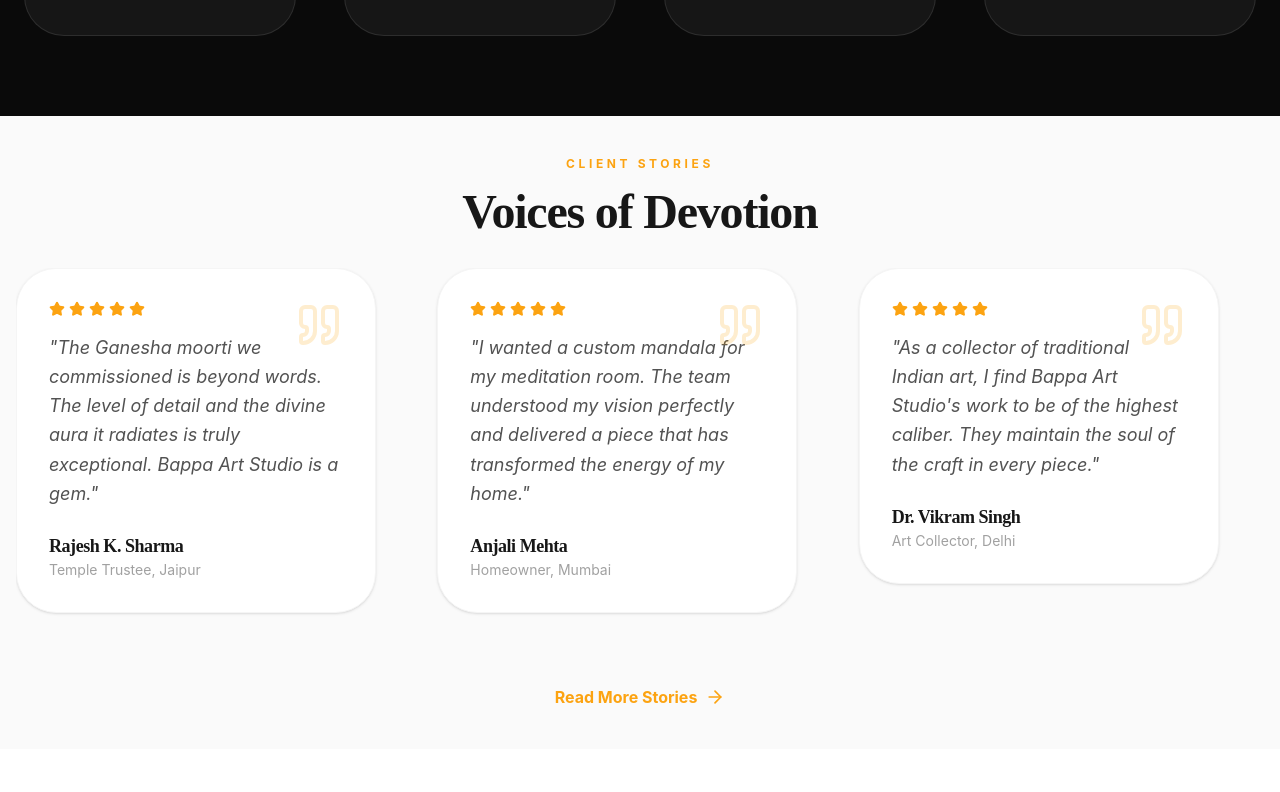
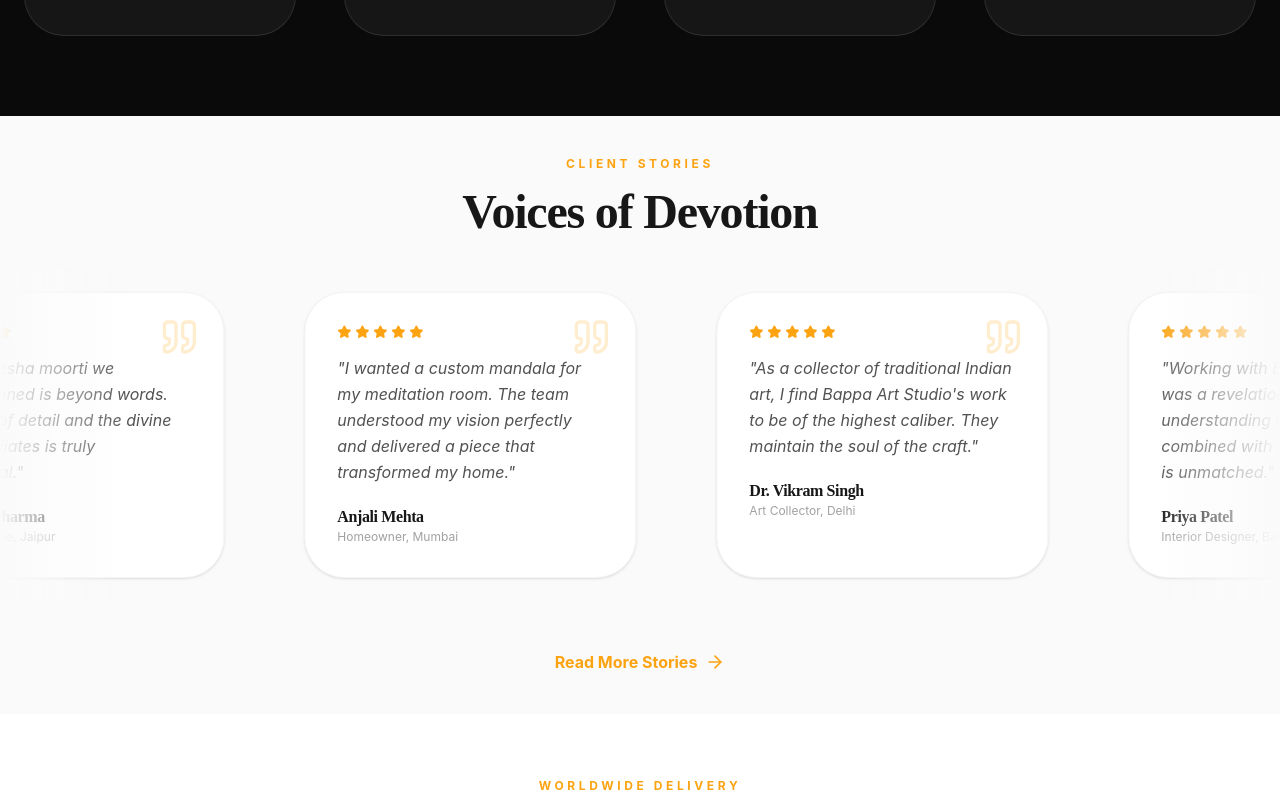
Before and after one commit to Divyanshu157/BappaArtStudioProd, a React (Vite) app: page / in a window 1280 px wide. Shown: the part 4910-5702 px from the top of the page. Built offline with nearby package versions, Linux system fonts and the light colour scheme.

Commit message:
Add animated marquee testimonials section with continuous motion

```diff
--- a/src/index.css
+++ b/src/index.css
@@ -34,4 +34,15 @@
     background-image: radial-gradient(circle, #00000010 1px, transparent 1px);
     background-size: 30px 30px;
   }
+  .animate-marquee {
+    animation: marquee 30s linear infinite;
+  }
+  @keyframes marquee {
+    0% {
+      transform: translateX(0);
+    }
+    100% {
+      transform: translateX(-50%);
+    }
+  }
 }
--- a/src/pages/Home.tsx
+++ b/src/pages/Home.tsx
@@ -389,60 +389,141 @@ const Home = () => {
             </div>
           </section>
 
-          {/* SECTION 8: TESTIMONIALS */}
-          <section className="py-10 px-4 bg-neutral-50" aria-labelledby="testimonials-title">
-            <div className="max-w-7xl mx-auto">
+          {/* SECTION 8: TESTIMONIALS - AUTO SCROLLING MARQUEE */}
+          <section className="py-10 px-0 bg-neutral-50 overflow-hidden" aria-labelledby="testimonials-title">
+            <div className="max-w-7xl mx-auto mb-8">
               <Reveal>
-                <div className="text-center mb-8">
+                <div className="text-center mb-8 px-4">
                   <span className="text-accent font-bold uppercase tracking-[0.3em] text-xs mb-4 block">Client Stories</span>
                   <h2 id="testimonials-title" className="text-4xl md:text-5xl font-bold">Voices of Devotion</h2>
                 </div>
               </Reveal>
+            </div>
 
-              {/* Carousel for testimonials */}
-              <div className="flex gap-4 overflow-x-auto scrollbar-hide snap-x snap-mandatory pb-2" style={{ WebkitOverflowScrolling: 'touch' }}>
+            {/* Infinite scrolling marquee */}
+            <div className="relative">
+              <div className="absolute left-0 top-0 bottom-0 w-32 bg-gradient-to-r from-neutral-50 to-transparent z-10"></div>
+              <div className="absolute right-0 top-0 bottom-0 w-32 bg-gradient-to-l from-neutral-50 to-transparent z-10"></div>
+
+              <div className="flex animate-marquee">
                 {[
                   {
                     name: "Rajesh K. Sharma",
                     role: "Temple Trustee, Jaipur",
-                    text: "The Ganesha moorti we commissioned is beyond words. The level of detail and the divine aura it radiates is truly exceptional. Bappa Art Studio is a gem."
+                    text: "The Ganesha moorti we commissioned is beyond words. The level of detail and the divine aura it radiates is truly exceptional."
                   },
                   {
                     name: "Anjali Mehta",
                     role: "Homeowner, Mumbai",
-                    text: "I wanted a custom mandala for my meditation room. The team understood my vision perfectly and delivered a piece that has transformed the energy of my home."
+                    text: "I wanted a custom mandala for my meditation room. The team understood my vision perfectly and delivered a piece that transformed my home."
                   },
                   {
                     name: "Dr. Vikram Singh",
                     role: "Art Collector, Delhi",
-                    text: "As a collector of traditional Indian art, I find Bappa Art Studio's work to be of the highest caliber. They maintain the soul of the craft in every piece."
+                    text: "As a collector of traditional Indian art, I find Bappa Art Studio's work to be of the highest caliber. They maintain the soul of the craft."
+                  },
+                  {
+                    name: "Priya Patel",
+                    role: "Interior Designer, Bangalore",
+                    text: "Working with Bappa Art Studio was a revelation. Their understanding of spiritual art combined with modern aesthetics is unmatched."
+                  },
+                  {
+                    name: "Mahesh Joshi",
+                    role: "Temple Committee, Udaipur",
+                    text: "We commissioned 5 marble idols for our temple. The craftsmanship exceeded all expectations. Truly divine artistry."
+                  },
+                  {
+                    name: "Sunita Rao",
+                    role: "Spiritual Guide, Chennai",
+                    text: "The Radha Krishna sculpture from Bappa Art Studio has become the centerpiece of our ashram. Its presence is deeply spiritual."
                   }
                 ].map((testimonial, i) => (
-                  <Reveal key={i} delay={i * 0.1}>
-                    <div className="min-w-[320px] max-w-[340px] md:min-w-[340px] md:max-w-[360px] snap-center p-6 md:p-8 bg-white rounded-[2.5rem] shadow-sm border border-neutral-100 relative h-full transition-transform duration-300 hover:scale-105">
-                      <Quote className="text-accent/20 absolute top-8 right-8" size={48} />
+                  <motion.div
+                    key={`first-${i}`}
+                    className="flex-shrink-0 w-[320px] md:w-[380px] p-6 mx-4"
+                    initial={{ opacity: 0, y: 20 }}
+                    animate={{ opacity: 1, y: 0 }}
+                    transition={{ duration: 0.5, delay: i * 0.1 }}
+                  >
+                    <div className="bg-white rounded-[2.5rem] shadow-sm border border-neutral-100 p-6 md:p-8 relative h-full">
+                      <Quote className="text-accent/20 absolute top-6 right-6" size={40} />
                       <div className="flex gap-1 mb-4 text-accent">
-                        {[1,2,3,4,5].map(s => <Star key={s} size={16} fill="currentColor" />)}
+                        {[1,2,3,4,5].map(s => <Star key={s} size={14} fill="currentColor" />)}
                       </div>
-                      <p className="text-neutral-600 italic mb-6 leading-relaxed text-base md:text-lg">
+                      <p className="text-neutral-600 italic mb-5 leading-relaxed text-sm md:text-base">
                         "{testimonial.text}"
                       </p>
                       <div>
-                        <h4 className="font-bold text-lg">{testimonial.name}</h4>
-                        <p className="text-neutral-400 text-sm">{testimonial.role}</p>
+                        <h4 className="font-bold text-base">{testimonial.name}</h4>
+                        <p className="text-neutral-400 text-xs">{testimonial.role}</p>
                       </div>
                     </div>
-                  </Reveal>
+                  </motion.div>
+                ))}
+                {[
+                  {
+                    name: "Rajesh K. Sharma",
+                    role: "Temple Trustee, Jaipur",
+                    text: "The Ganesha moorti we commissioned is beyond words. The level of detail and the divine aura it radiates is truly exceptional."
+                  },
+                  {
+                    name: "Anjali Mehta",
+                    role: "Homeowner, Mumbai",
+                    text: "I wanted a custom mandala for my meditation room. The team understood my vision perfectly and delivered a piece that transformed my home."
+                  },
+                  {
+                    name: "Dr. Vikram Singh",
+                    role: "Art Collector, Delhi",
+                    text: "As a collector of traditional Indian art, I find Bappa Art Studio's work to be of the highest caliber. They maintain the soul of the craft."
+                  },
+                  {
+                    name: "Priya Patel",
+                    role: "Interior Designer, Bangalore",
+                    text: "Working with Bappa Art Studio was a revelation. Their understanding of spiritual art combined with modern aesthetics is unmatched."
+                  },
+                  {
+                    name: "Mahesh Joshi",
+                    role: "Temple Committee, Udaipur",
+                    text: "We commissioned 5 marble idols for our temple. The craftsmanship exceeded all expectations. Truly divine artistry."
+                  },
+                  {
+                    name: "Sunita Rao",
+                    role: "Spiritual Guide, Chennai",
+                    text: "The Radha Krishna sculpture from Bappa Art Studio has become the centerpiece of our ashram. Its presence is deeply spiritual."
+                  }
+                ].map((testimonial, i) => (
+                  <motion.div
+                    key={`second-${i}`}
+                    className="flex-shrink-0 w-[320px] md:w-[380px] p-6 mx-4"
+                    initial={{ opacity: 0, y: 20 }}
+                    animate={{ opacity: 1, y: 0 }}
+                    transition={{ duration: 0.5, delay: i * 0.1 }}
+                  >
+                    <div className="bg-white rounded-[2.5rem] shadow-sm border border-neutral-100 p-6 md:p-8 relative h-full">
+                      <Quote className="text-accent/20 absolute top-6 right-6" size={40} />
+                      <div className="flex gap-1 mb-4 text-accent">
+                        {[1,2,3,4,5].map(s => <Star key={s} size={14} fill="currentColor" />)}
+                      </div>
+                      <p className="text-neutral-600 italic mb-5 leading-relaxed text-sm md:text-base">
+                        "{testimonial.text}"
+                      </p>
+                      <div>
+                        <h4 className="font-bold text-base">{testimonial.name}</h4>
+                        <p className="text-neutral-400 text-xs">{testimonial.role}</p>
+                      </div>
+                    </div>
+                  </motion.div>
                 ))}
               </div>
-              <Reveal>
-                <div className="mt-16 text-center">
-                  <Link to="/testimonials" className="text-accent font-bold hover:underline inline-flex items-center gap-2">
-                    Read More Stories <ArrowRight size={20} />
-                  </Link>
-                </div>
-              </Reveal>
             </div>
+
+            <Reveal>
+              <div className="mt-12 text-center px-4">
+                <Link to="/testimonials" className="text-accent font-bold hover:underline inline-flex items-center gap-2">
+                  Read More Stories <ArrowRight size={20} />
+                </Link>
+              </div>
+            </Reveal>
           </section>
 
           {/* SECTION 9: GLOBAL SHIPPING & EXPORT TRUST */}
```
